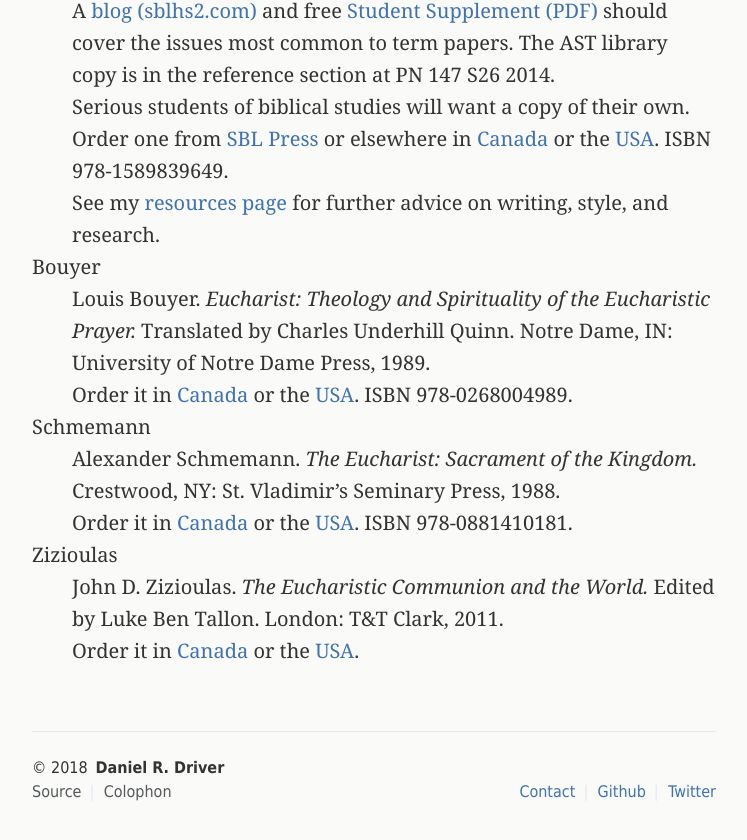
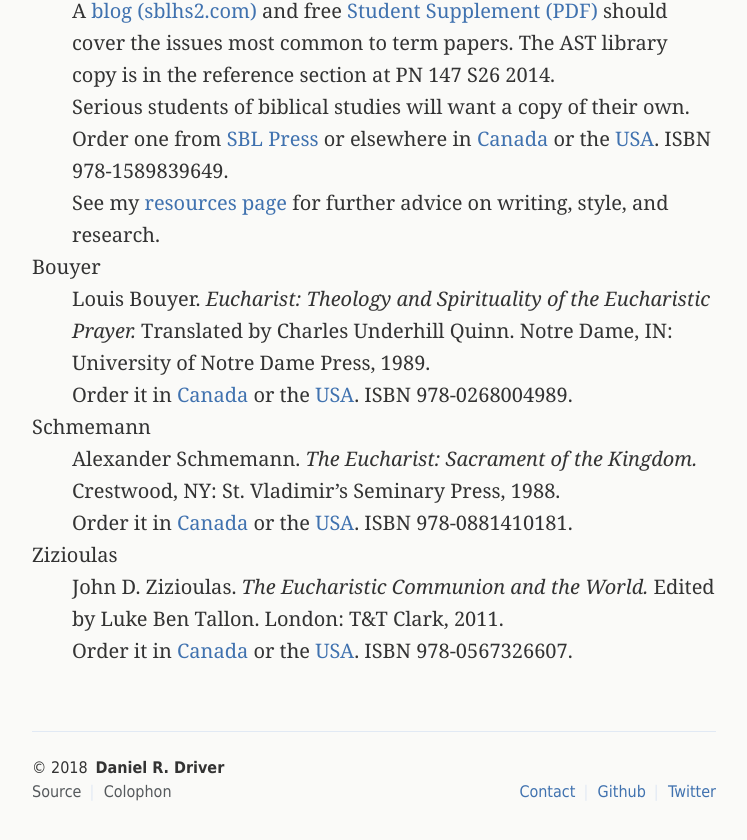
Before and after one commit to danieldriver/danieldriver.github.io, a Jekyll site: the page built from _pages/sthb-3101.md, in a window 1280 px wide and 900 px high, scrolled down 1886 px. Shown: the top 840 px of the window, without its empty margins (266-1013 px from the left). Built offline with Jekyll 4.4.1, drawn with Linux system fonts in a browser that asks for light colours.

Commit message:
add an ISBN for Zizioulas

```diff
--- a/_pages/sthb-3101.md
+++ b/_pages/sthb-3101.md
@@ -51,7 +51,7 @@
 
 Zizioulas
 : John D. Zizioulas. *The Eucharistic Communion and the World.* Edited by Luke Ben Tallon. London: T&T Clark, 2011.
-: Order it in [Canada](https://amzn.to/2RT0W8R) or the [USA](https://amzn.to/2B0IdSY).
+: Order it in [Canada](https://amzn.to/2RT0W8R) or the [USA](https://amzn.to/2B0IdSY). ISBN 978-0567326607.
 
 <!--
 tk
```
